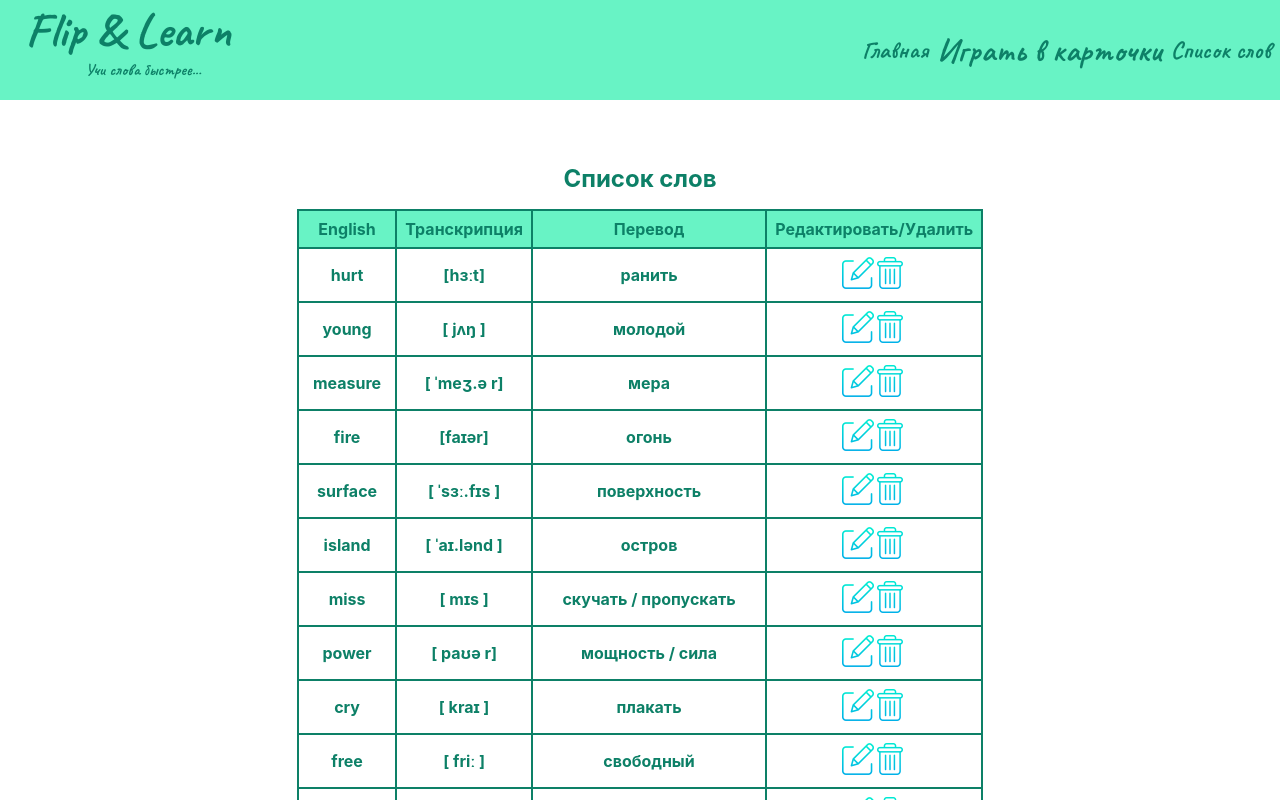
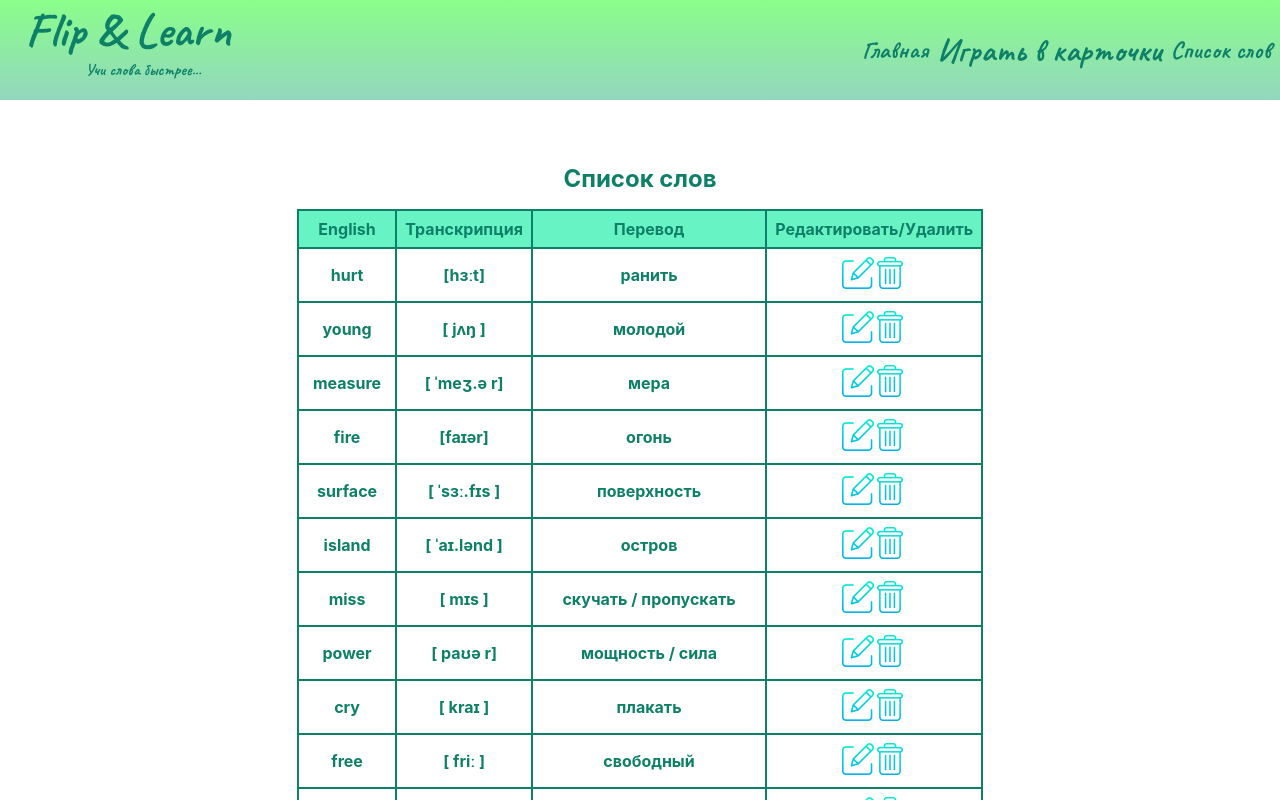
Before and after one commit to yanakin394/wordgame, a React (Create React App) app: page / in a window 1280 px wide. Shown: the top 800 px of the page. Built offline with nearby package versions, Linux system fonts and the light colour scheme.

Commit message:
header bg color changed

```diff
--- a/src/components/Header/Header.module.scss
+++ b/src/components/Header/Header.module.scss
@@ -3,7 +3,9 @@
 .header__wrapper {
     width: 100%;
     height: 100px;
-    background-color: $bg-color;
+    background: rgb(38,173,126);
+    background: linear-gradient(0deg, rgba(38,173,126,0.4962359943977591) 0%, rgba(138,254,138,1) 100%);
+/*     background-color: $bg-color; */
     display: flex;
     flex-direction: row;
     align-items: center;
```
